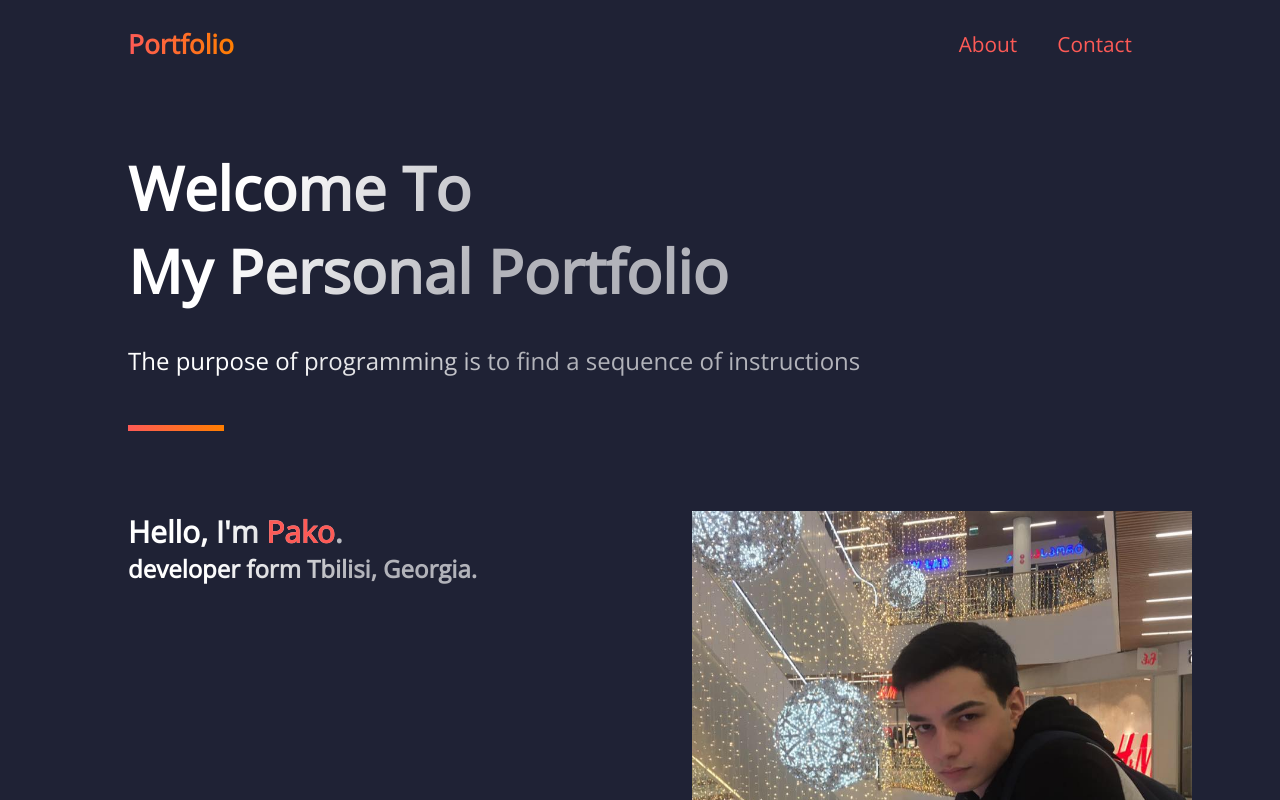
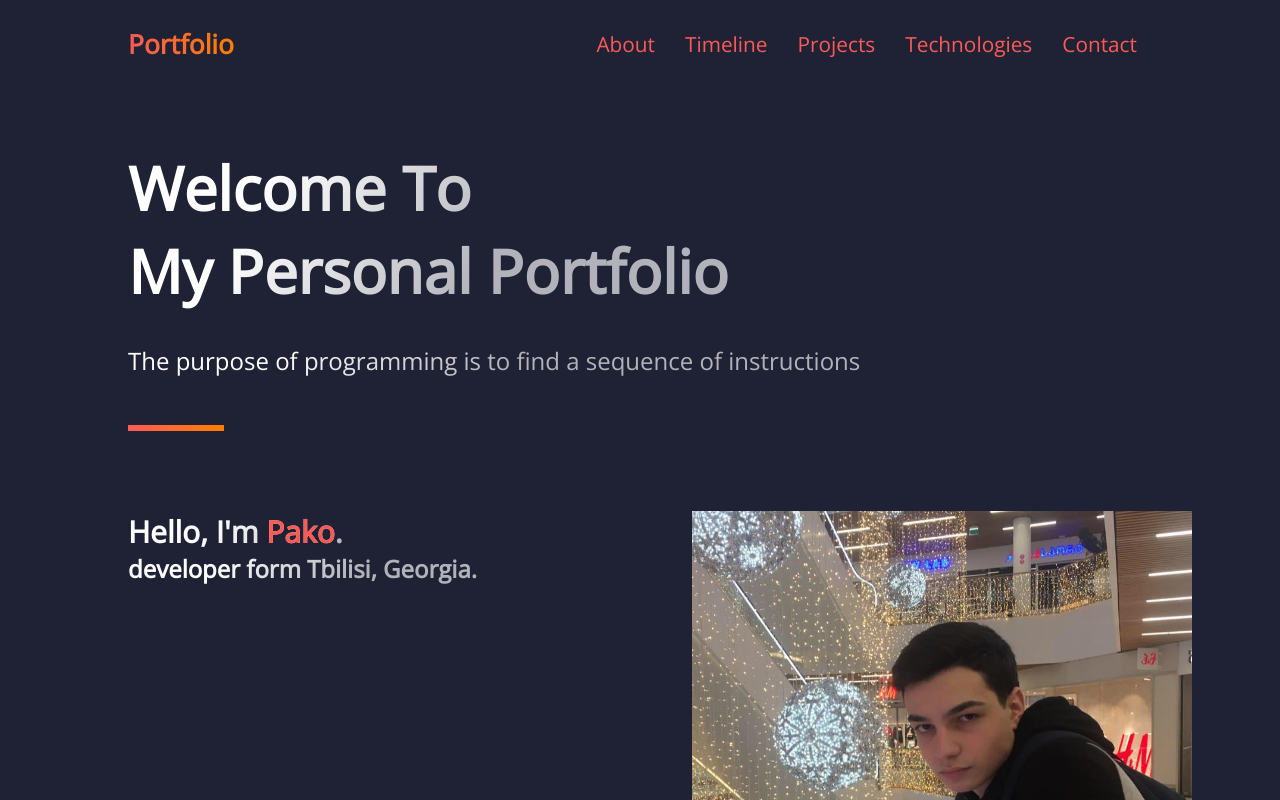
Before and after one commit to PaataBarbakadze/portfolio, a React (Create React App) app: page / in a window 1280 px wide. Shown: the top 800 px of the page. Built offline with nearby package versions, Linux system fonts and the light colour scheme.

Commit message:
Some css changes

```diff
--- a/src/App.css
+++ b/src/App.css
@@ -3,6 +3,7 @@
   color: #ADB0B7;
   padding: 0px;
   margin: 0px;
+  background-color: #1f2235;
 }
 
 h1, h2, p{
--- a/src/components/AboutMe/AboutMe.module.css
+++ b/src/components/AboutMe/AboutMe.module.css
@@ -74,7 +74,7 @@
 
 @media only screen and (max-width: 780px){
     :root{
-        --width-photo : 225px;
+        --width-photo : 200px;
     }
 }
 
@@ -85,7 +85,7 @@
 
         --fs-p: 1rem;
 
-        --width-photo : 175px;
+        --width-photo : 130px;
     }
 
     .left{
--- a/src/components/NavBar/DropDown.jsx
+++ b/src/components/NavBar/DropDown.jsx
@@ -7,8 +7,11 @@ const DropDown = () =>{
     return(
         <div>
             <ul className={classes["burger-nav"]}>
-                <li> <Link to="about" smooth={true} duration={400}>About</Link> </li>
-                <li> <Link to="contact" smooth={true} duration={1000}>Contact</Link> </li>
+            <li> <Link to="about" smooth={true} duration={400}>About</Link> </li>
+            <li> <Link to="timeline" smooth={true} duration={500}>Timeline</Link> </li>
+            <li> <Link to="projects" smooth={true} duration={600}>Projects</Link> </li>
+            <li> <Link to="technologies" smooth={true} duration={800}>Technologies</Link> </li>
+            <li> <Link to="contact" smooth={true} duration={1000}>Contact</Link> </li>
             </ul>
         </div>
     );
--- a/src/components/NavBar/DropDown.module.css
+++ b/src/components/NavBar/DropDown.module.css
@@ -6,7 +6,7 @@
     .burger-nav{
         margin-top: 20px;
         display: block;
-        height: 200px;
+        height: auto;
     }
 
     .burger-nav a{
--- a/src/components/NavBar/NavBar.jsx
+++ b/src/components/NavBar/NavBar.jsx
@@ -18,6 +18,9 @@ const NavBar = () =>{
                 <div>
                     <ul className={classes["nav_links"]}>
                         <li> <Link to="about" smooth={true} duration={400}>About</Link> </li>
+                        <li> <Link to="timeline" smooth={true} duration={500}>Timeline</Link> </li>
+                        <li> <Link to="projects" smooth={true} duration={600}>Projects</Link> </li>
+                        <li> <Link to="technologies" smooth={true} duration={800}>Technologies</Link> </li>
                         <li> <Link to="contact" smooth={true} duration={1000}>Contact</Link> </li>
                     </ul>
                 </div>
--- a/src/components/NavBar/NavBar.module.css
+++ b/src/components/NavBar/NavBar.module.css
@@ -1,12 +1,7 @@
 :root {
   --fs-logo: 1.65em;
   --fs-navLinks: 1.3em;
-}
-
-* {
-  margin: 0;
-  padding: 0;
-  background-color: #1f2235;
+  --padding-navLinks: 15px;
 }
 
 .logo h1 {
@@ -30,7 +25,7 @@
 
 .nav_links li {
   display: inline-block;
-  padding: 0px 20px;
+  padding: 0px var(--padding-navLinks);
   font-size: var(--fs-navLinks);
 }
 
@@ -58,7 +53,16 @@ ul {
 @media only screen and (max-width: 960px) {
   :root {
     --fs-logo: 1.4em;
-    --fs-navLinks: 1.1em;
+    --fs-navLinks: 1em;
+    --padding-navLinks: 10px;
+  }
+}
+
+@media only screen and (max-width: 750px) {
+  :root {
+    --fs-logo: 1.4em;
+    --fs-navLinks: 0.9em;
+    --padding-navLinks: 5px;
   }
 }
 
--- a/src/components/Projects/ProjectCards.module.css
+++ b/src/components/Projects/ProjectCards.module.css
@@ -1,12 +1,13 @@
 :root {
   --fs-h1: 30px;
   --fs-p: 20px;
+  --section-width: 45%;
 }
 
 .section {
   margin: 20px 0;
   display: flex;
-  width: 45%;
+  width: var(--section-width);
   flex-direction: column;
   box-shadow: 0px 10px 20px rgba(236, 231, 231, 0.15);
 }
@@ -31,6 +32,7 @@
   :root {
     --fs-h1: 25px;
     --fs-p: 18px;
+    --section-width: 45%;
   }
 }
 
@@ -38,5 +40,6 @@
     :root {
         --fs-h1: 22px;
         --fs-p: 16px;
+        --section-width: 100%;
       }
 }
--- a/src/components/Projects/Projects.jsx
+++ b/src/components/Projects/Projects.jsx
@@ -34,7 +34,7 @@ const projects = [
 const Projects = () => {
   return (
     <React.Fragment>
-      <h1 className={classes.header}>Projects</h1>
+      <h1 className={classes.header} id="projects">Projects</h1>
       <section className={classes.section}>
         {projects &&
           projects.map((project) => (
--- a/src/components/Tech/Tech.jsx
+++ b/src/components/Tech/Tech.jsx
@@ -12,7 +12,7 @@ import classes from "./Tech.module.css";
 const Tech = () => {
   return (
     <React.Fragment>
-        <h1 className={classes.header}>Technologies</h1>
+        <h1 className={classes.header} id="technologies">Technologies</h1>
       <section className={classes.section}>
         <ul>
           <li>
--- a/src/components/Tech/Tech.module.css
+++ b/src/components/Tech/Tech.module.css
@@ -47,7 +47,7 @@
 
   @media only screen and (max-width: 550px) {
       :root {
-        --element-width: 60px;
+        --element-width: 50px;
         --fs-h2: 12px;
         }
   }
--- a/src/components/TimeLine/TimeLine.jsx
+++ b/src/components/TimeLine/TimeLine.jsx
@@ -14,7 +14,7 @@ import React from "react";
 function App() {
   return (
     <React.Fragment>
-      <div>
+      <div id="timeline">
         <h1 className="title">Timeline</h1>
         <VerticalTimeline>
           {TimelineElements.map((element) => {
```
